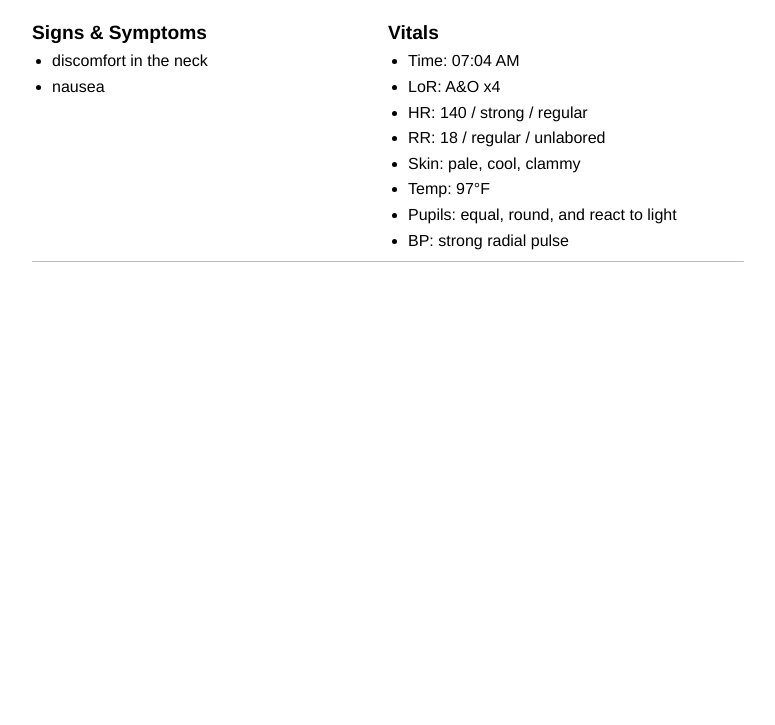
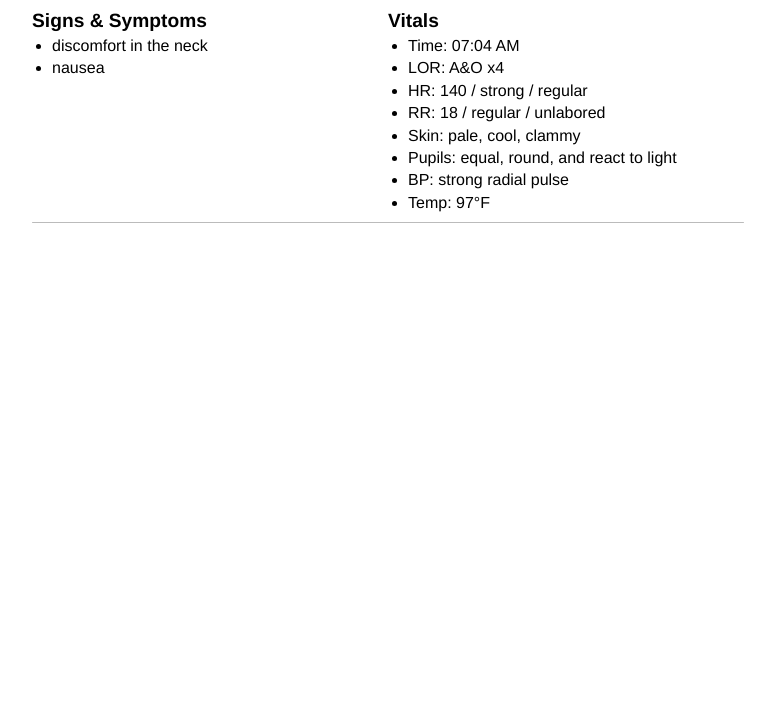
Before and after one commit to colonoh/reviewkitty, a plain HTML site: page index.htm in a window 1280 px wide. Shown: the part 75-800 px from the top of the page, without its empty margins (252-1027 px from the left). Drawn offline with Linux system fonts and the light colour scheme.

Commit message:
Compress the lines?

```diff
--- a/index.htm
+++ b/index.htm
@@ -42,13 +42,13 @@
           <h2>Vitals</h2>
           <ul>
             <li>Time: <span id="time"></span></li>
-            <li>LoR: <span id="levelOfResponsiveness"></span></li>
+            <li>LOR: <span id="levelOfResponsiveness"></span></li>
             <li>HR: <span id="heartRate"></span> / <span id="heartStrength"></span> / <span id="heartRhythm"></span></li>
             <li>RR: <span id="respiratoryRate"></span> / <span id="respiratoryRhythm"></span> / <span id="respiratoryEffort"></span></li>
             <li>Skin: <span id="skinColor"></span>, <span id="skinTemperature"></span>, <span id="skinMoisture"></span></li>
-            <li>Temp: <span id="bodyTemperature"></span>&#176;F</li>
             <li>Pupils: <span id="pupils"></span></li>
             <li>BP: <span id="bloodPressure"></span></li>
+            <li>Temp: <span id="bodyTemperature"></span>&#176;F</li>
           </ul>
         </div>
       </div>
--- a/style.css
+++ b/style.css
@@ -73,7 +73,7 @@ body {
     highest quality images */
     image-rendering: high-quality;
     /* 1.5 is minimum */
-    line-height: 1.6;
+    line-height: 1.4;
     /* center body in page */
     margin: auto;
     /* space inside body */
```
